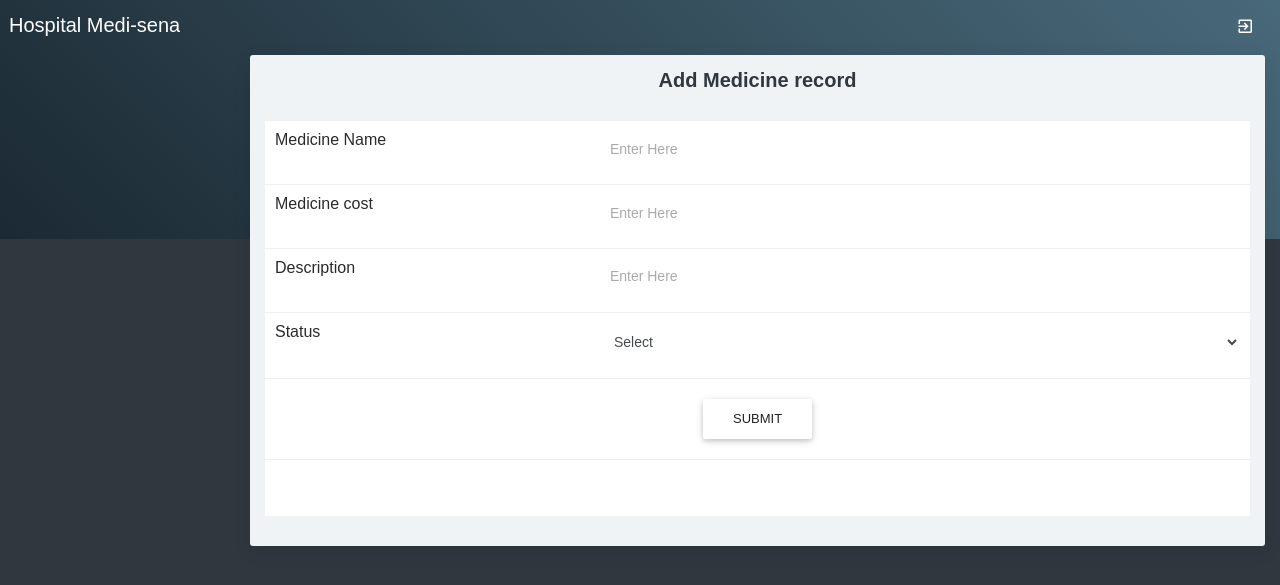
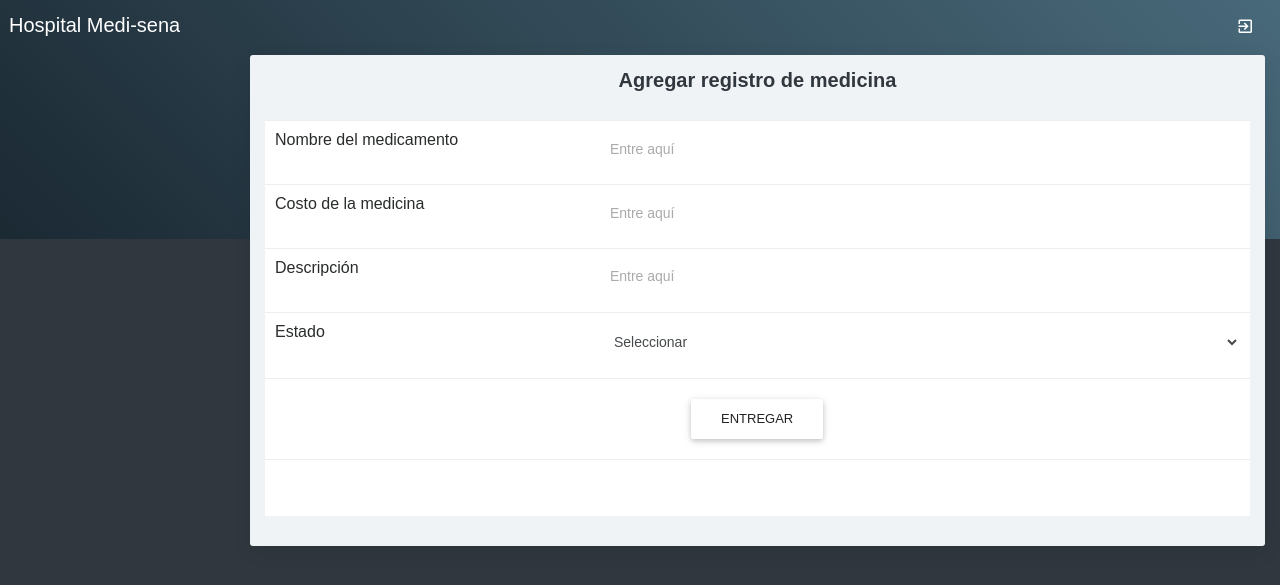
Before and after one commit to EdwinEc09/proyecto-final-php, a PHP site: page /medicine.php in a window 1280 px wide. Shown: the top 585 px of the page. Run offline with PHP 8.4, Linux system fonts and the light colour scheme; data that the repository does not hold is empty; some libraries are stand-ins or nearby versions.

Commit message:
Vista de servicios

```diff
--- a/hospital-management/medicine.php
+++ b/hospital-management/medicine.php
@@ -8,7 +8,7 @@ if(isset($_POST['submit']))
 		$sql ="UPDATE medicine SET medicinename='$_POST[medicinename]',medicinecost='$_POST[medicinecost]',description='$_POST[description]',status='$_POST[status]' WHERE medicineid='$_GET[editid]'";
 		if($qsql = mysqli_query($con,$sql))
 		{
-			echo "<script>alert('Medicine record updated successfully...');</script>";
+			echo "<script>alert('Registro de medicamentos actualizado exitosamente.');</script>";
 		}
 		else
 		{
@@ -20,7 +20,7 @@ if(isset($_POST['submit']))
 		$sql ="INSERT INTO medicine(medicinename,medicinecost,description,status) values('$_POST[medicinename]','$_POST[medicinecost]','$_POST[description]','$_POST[status]')";
 		if($qsql = mysqli_query($con,$sql))
 		{
-			echo "<script>alert('Medicine record inserted successfully...');</script>";
+			echo "<script>alert('Registro de medicamentos insertado exitosamente.');</script>";
 		}
 		else
 		{
@@ -40,7 +40,7 @@ if(isset($_GET['editid']))
 
 <div class="container-fluid">
 	<div class="block-header">
-            <h2 class="text-center">Add Medicine record</h2>
+            <h2 class="text-center">Agregar registro de medicina</h2>
 
         </div>
   <div class="card">
@@ -49,21 +49,21 @@ if(isset($_GET['editid']))
     <table class="table table-hover">
       <tbody>
         <tr>
-          <td width="34%">Medicine Name</td>
-          <td width="66%"><input placeholder="Enter Here" class="form-control" type="text" name="medicinename" id="medicinename" value="<?php echo $rsedit['medicinename']; ?>" /></td>
+          <td width="34%">Nombre del medicamento</td>
+          <td width="66%"><input placeholder="Entre aquí" class="form-control" type="text" name="medicinename" id="medicinename" value="<?php echo $rsedit['medicinename']; ?>" /></td>
         </tr>
         <tr>
-          <td width="34%">Medicine cost</td>
-          <td width="66%"><input placeholder="Enter Here" class="form-control" type="text" name="medicinecost" id="medicinecost" value="<?php echo $rsedit['medicinecost']; ?>" /></td>
+          <td width="34%">Costo de la medicina</td>
+          <td width="66%"><input placeholder="Entre aquí" class="form-control" type="text" name="medicinecost" id="medicinecost" value="<?php echo $rsedit['medicinecost']; ?>" /></td>
         </tr>
         <tr>
-          <td>Description</td>
-          <td><textarea placeholder="Enter Here" class="form-control no-resize" name="description" id="description" cols="45" rows="5"><?php echo $rsedit['description'] ; ?></textarea></td>
+          <td>Descripción</td>
+          <td><textarea placeholder="Entre aquí" class="form-control no-resize" name="description" id="description" cols="45" rows="5"><?php echo $rsedit['description'] ; ?></textarea></td>
         </tr>
         <tr>
-          <td>Status</td>
+          <td>Estado</td>
           <td> <select class="form-control show-tick" name="status" id="status">
-            <option value="">Select</option>
+            <option value="">Seleccionar</option>
             <?php
 		  $arr = array("Activo","Inactivo");
 		  foreach($arr as $val)
@@ -81,7 +81,7 @@ if(isset($_GET['editid']))
             </select></td>
         </tr>
         <tr>
-          <td colspan="2" align="center"><input class="btn btn-default" type="submit" name="submit" id="submit" value="Submit" /></td>
+          <td colspan="2" align="center"><input class="btn btn-default" type="submit" name="submit" id="submit" value="Entregar" /></td>
         </tr>
       </tbody>
     </table>
```
Also changed, not shown: hospital-management/viewmedicine.php (+8 -8 lines), hospital-management/viewtreatment.php (+9 -9 lines).
